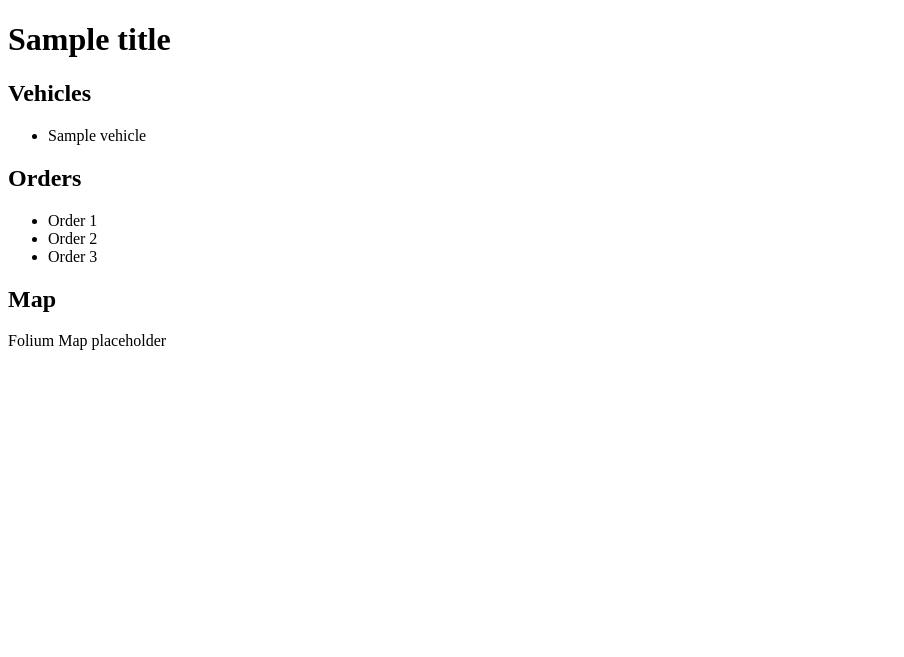
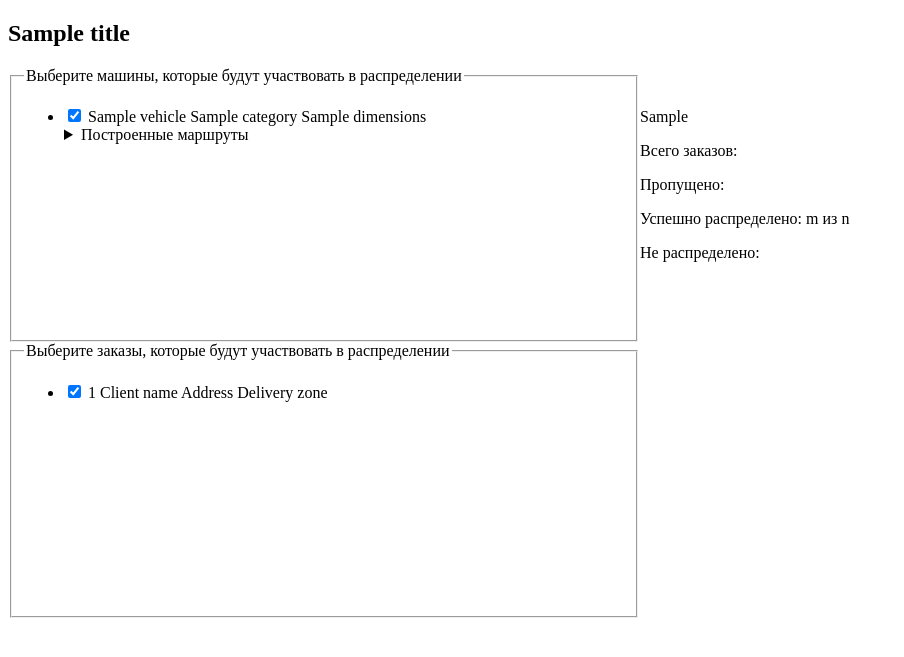
Before and after one commit to Kapitan-Avaria/Logistics-Optimization-Program, a Flask app: template source/templates/build_routes.html in a window 1280 px wide. Shown: the top 657 px of the page, without its empty margins (0-904 px from the left). Run offline with Flask 3, Linux system fonts and the light colour scheme; the template is opened without the code that fills it: most values are stand-ins (such as "Sample title", 1, 10 or a date in 2020); parts of the project's set-up code (start-up, migrations or seed data) failed here and were passed over.

Commit message:
Added loading some info to the page

```diff
--- a/source/main.py
+++ b/source/main.py
@@ -8,8 +8,11 @@ from pathlib import Path
 
 from flask import Flask, render_template
 
+import folium
+
 
 app = Flask(__name__)
+vw = VRPWrapper()
 
 
 @app.route('/')
@@ -20,12 +23,19 @@ def index():
 
 @app.route('/build_routes')
 def build_routes():
-    return render_template("build_routes.html", title='Построение маршрутов')
+    m = folium.Map()
+    iframe = m.get_root()._repr_html_()
+
+    return render_template(
+        "build_routes.html",
+        title='Построение маршрутов',
+        vehicles=vw.vehicles,
+        orders=vw.orders,
+        folium_map=iframe
+    )
 
 
 if __name__ == '__main__':
-    app.run(debug=True)
-
     db_path = Path('..').resolve() / 'database.db'
     url_1c = ''
 
@@ -34,6 +44,7 @@ if __name__ == '__main__':
     # gw = GeocodingWrapper()
     # rw = RoutingWrapper()
     db_is_empty = db_init(db_path)
+    # vw.request_data_from_1c(db_is_empty, url_1c)
+    vw.load_data_from_db()
 
-    vw = VRPWrapper()
-    vw.load_data(db_is_empty, url_1c)
+    app.run(debug=True)
--- /dev/null
+++ b/source/static/styles/style.css
@@ -0,0 +1,10 @@
+.container {
+    display: table;
+    height: 100%;
+    width: 100%;
+}
+
+.half {
+    display: table-cell;
+    width: 50%;
+}
--- a/source/templates/base.html
+++ b/source/templates/base.html
@@ -5,9 +5,10 @@
     {% block title -%}
     <title>{{title}}</title>
     {% endblock %}
+    <link href="{{ url_for('static', filename='styles/style.css')}}" rel="stylesheet">
 </head>
 <body>
-<h1>{{title}}</h1>
+<h2>{{title}}</h2>
 {% block content -%}
 
 {% endblock %}
--- a/source/templates/build_routes.html
+++ b/source/templates/build_routes.html
@@ -2,27 +2,57 @@
 
 {% block content %}
 <main>
-    <div>
-        <h2>Vehicles</h2>
-        <ul>
-            {% for v in vehicles %}
-                <li>{{ v }}</li>
-            {% endfor %}
-        </ul>
-    </div>
 
-    <div>
-        <h2>Orders</h2>
-        <ul>
-            <li>Order 1</li>
-            <li>Order 2</li>
-            <li>Order 3</li>
-        </ul>
-    </div>
+    <section class="container">
+        <div class="half">
+            <fieldset style="overflow-y:scroll; height: 256px;">
+                <legend>Выберите машины, которые будут участвовать в распределении</legend>
+                <ul>
+                    {% for v in vehicles %}
+                        <li>
+                            <input type="checkbox" name="select_vehicle_{{v['id']}}" id="select_vehicle_{{v['id']}}" checked>
+                            <label for="select_vehicle_{{v['id']}}">{{ v["name"] }}</label>
+                            {{ v["category"] }}
+                            {{ v["dimensions"] }}
+                            <details>
+                                <summary>Построенные маршруты</summary>
+                                <ul>
+                                    <li>
+                                        <details>
+                                            <summary>Маршрут {{ v["name"] }} 1</summary>
+                                            Содержимое маршрута
+                                        </details>
+                                    </li>
+                                </ul>
+                            </details>
+                        </li>
+                    {% endfor %}
+                </ul>
+            </fieldset>
 
-    <div>
-        <h2>Map</h2>
-        <p>Folium Map placeholder</p>
-    </div>
+            <fieldset style="overflow-y:scroll; height: 256px;">
+                <legend>Выберите заказы, которые будут участвовать в распределении</legend>
+                <ul>
+                    {% for o in orders %}
+                        <li>
+                            <input type="checkbox" name="select_order_{{o['id']}}" id="select_order_{{o['id']}}" checked>
+                            <label for="select_order_{{o['id']}}">{{ o["number"] }}</label>
+                            Client name
+                            Address
+                            Delivery zone
+                        </li>
+                    {% endfor %}
+                </ul>
+            </fieldset>
+        </div>
+
+        <div class="half">
+            {{ folium_map|safe }}
+            <p>Всего заказов: </p>
+            <p>Пропущено: </p>
+            <p>Успешно распределено: m из n</p>
+            <p>Не распределено: </p>
+        </div>
+    </section>
 </main>
 {% endblock %}
```
